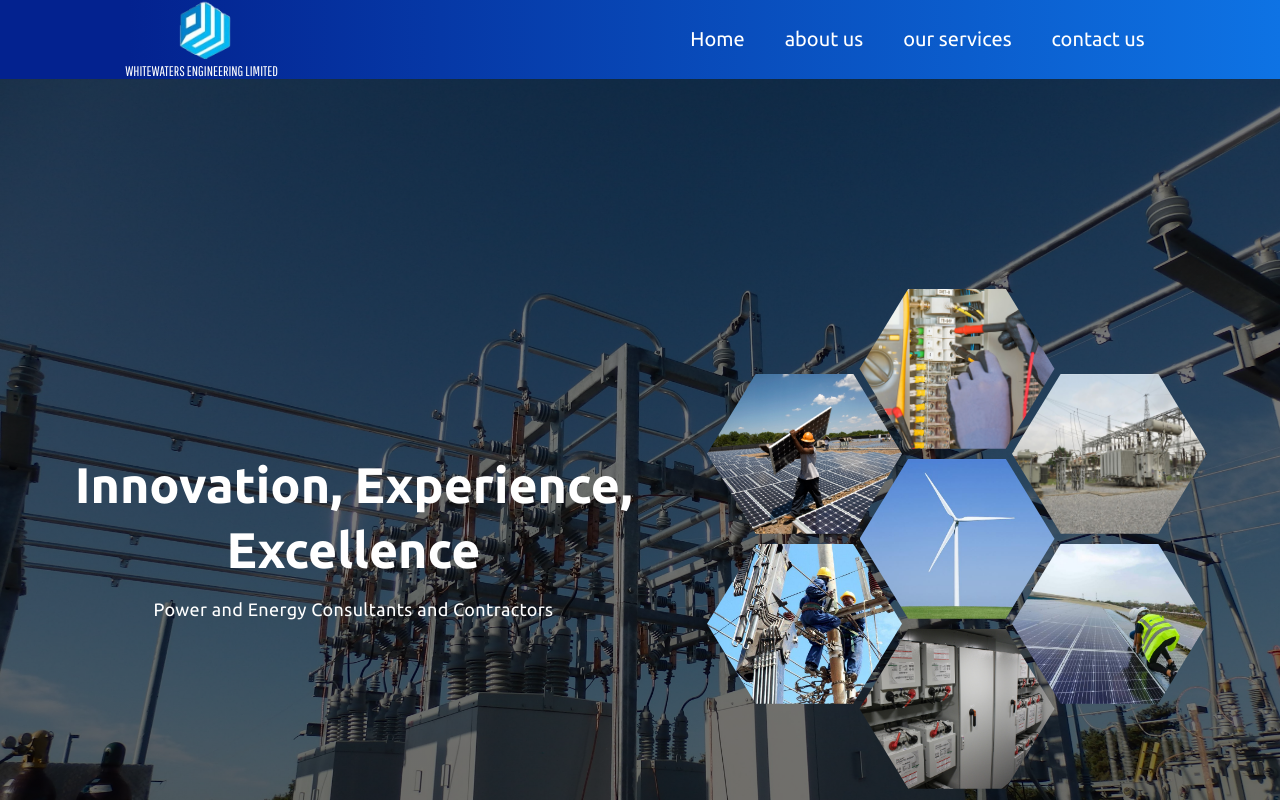
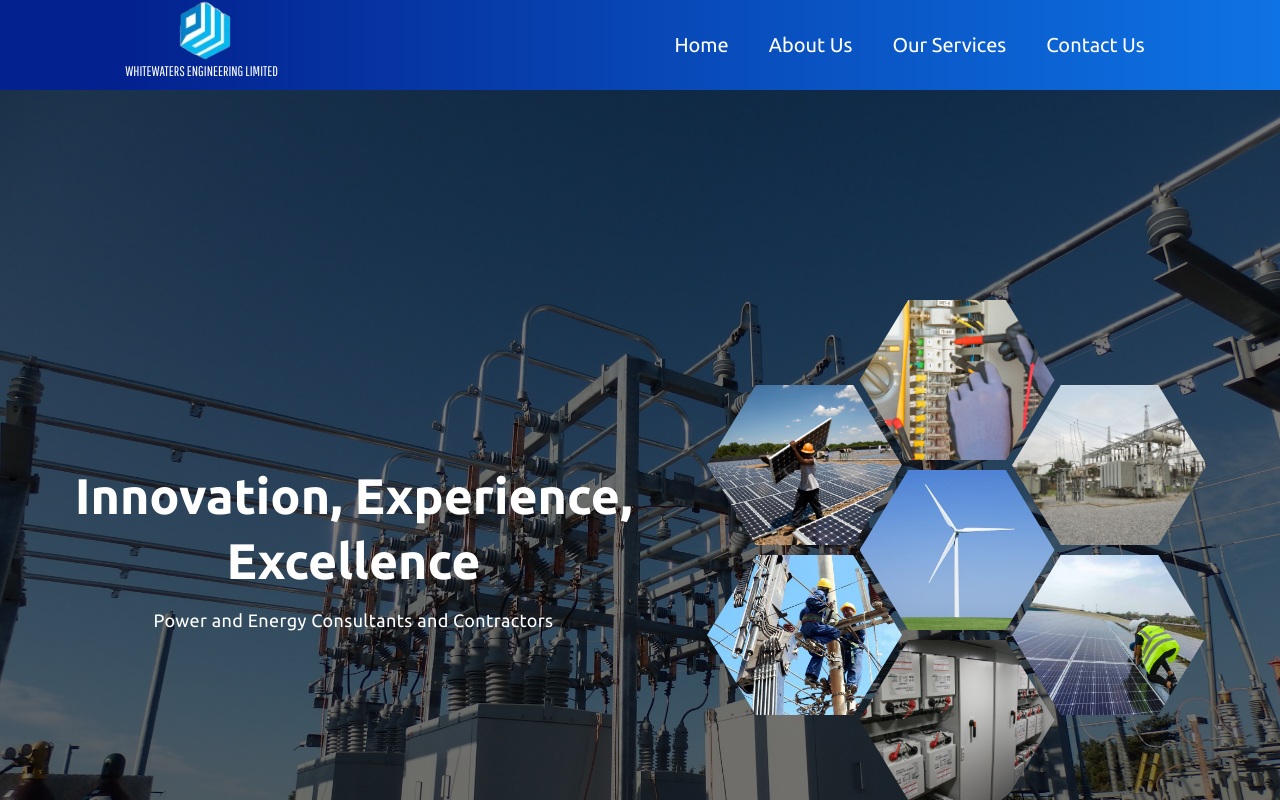
Before and after one commit to johnpersie/testimonial-project3, a React (Create React App) app: page / in a window 1280 px wide. Shown: the top 800 px of the page. Built offline with nearby package versions, Linux system fonts and the light colour scheme.

Commit message:
increased the navbar height

```diff
--- a/src/components/Navbar.js
+++ b/src/components/Navbar.js
@@ -22,19 +22,19 @@ const Navbar = () => {
             <li>
               {/* <a href="About-Us">About Us</a> */}
               <Link to="/about-us" className="nav__about">
-                about us
+                About Us
               </Link>
             </li>
             <li>
               {/* <a href="Services">Services</a> */}
               <Link to="/our-services" className="nav__services">
-                our services
+                Our Services
               </Link>
             </li>
             <li>
               {/* <a href="Contact">Contact</a> */}
               <Link to="/contact-us" className="nav__contact">
-                contact us
+                Contact Us
               </Link>
             </li>
           </ul>
--- a/src/sass/layout/_navbar.scss
+++ b/src/sass/layout/_navbar.scss
@@ -3,6 +3,7 @@ header {
   background: linear-gradient(90deg, #03228f 10%, #0e73e4);
   width: 100%;
   text-align: center;
+  height: 9rem;
   // position: fixed;
   z-index: 100;
 }
@@ -13,6 +14,7 @@ header {
     cursor: pointer;
   }
   &__text {
+    font-weight: 400;
     font-family: "Pathway Gothic One", sans-serif;
     text-transform: uppercase;
     margin-top: -1.5rem;
```
